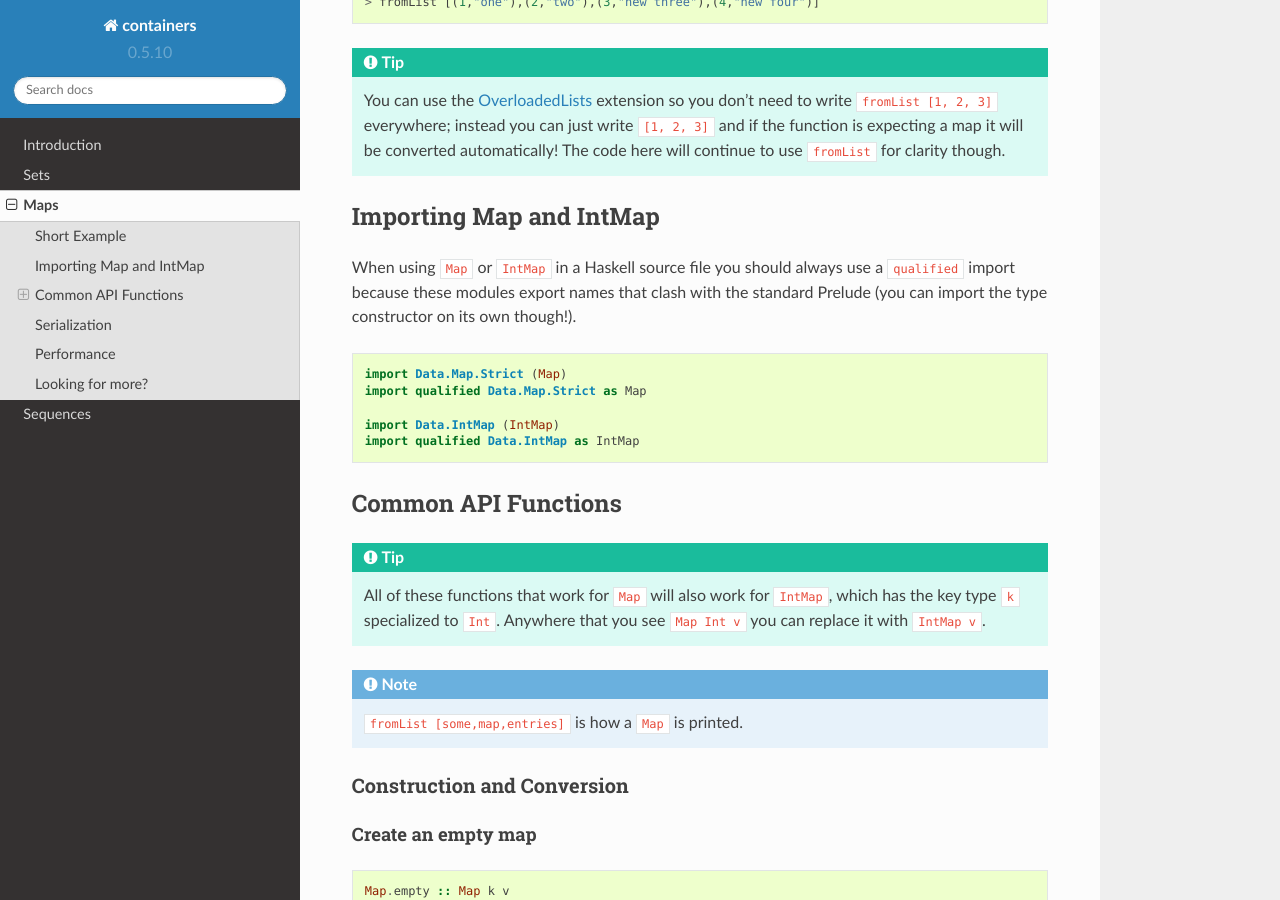
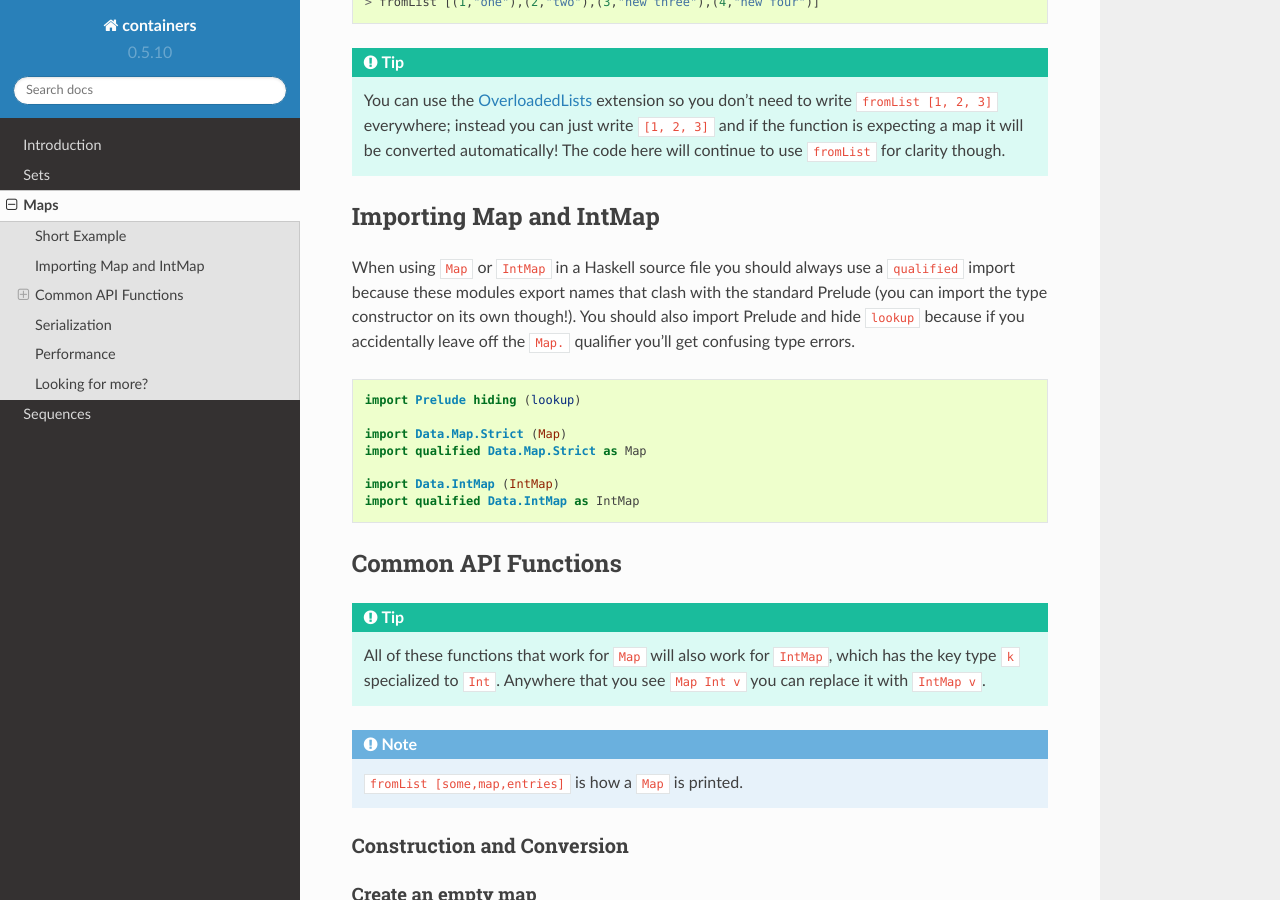
Before and after one commit to haskell/containers, a Sphinx documentation site: the page built from docs/map.rst, in a window 1280 px wide and 900 px high, scrolled down 1335 px. Built offline with Sphinx 7.4.7 and the Read the Docs theme 2.0.0, drawn with Linux system fonts in a browser that asks for light colours; cross-references to code outside the pages are shown as plain code.

Commit message:
Advise that users hide Prelude.lookup when using Map.
[ci skip]

```diff
--- a/docs/map.rst
+++ b/docs/map.rst
@@ -86,9 +86,13 @@ Importing Map and IntMap
 
 When using ``Map`` or ``IntMap`` in a Haskell source file you should always use
 a ``qualified`` import because these modules export names that clash with the
-standard Prelude (you can import the type constructor on its own though!).
+standard Prelude (you can import the type constructor on its own though!). You
+should also import Prelude and hide ``lookup`` because if you accidentally leave
+off the ``Map.`` qualifier you'll get confusing type errors.
 
 ::
+
+    import Prelude hiding (lookup)
 
     import Data.Map.Strict (Map)
     import qualified Data.Map.Strict as Map
```
